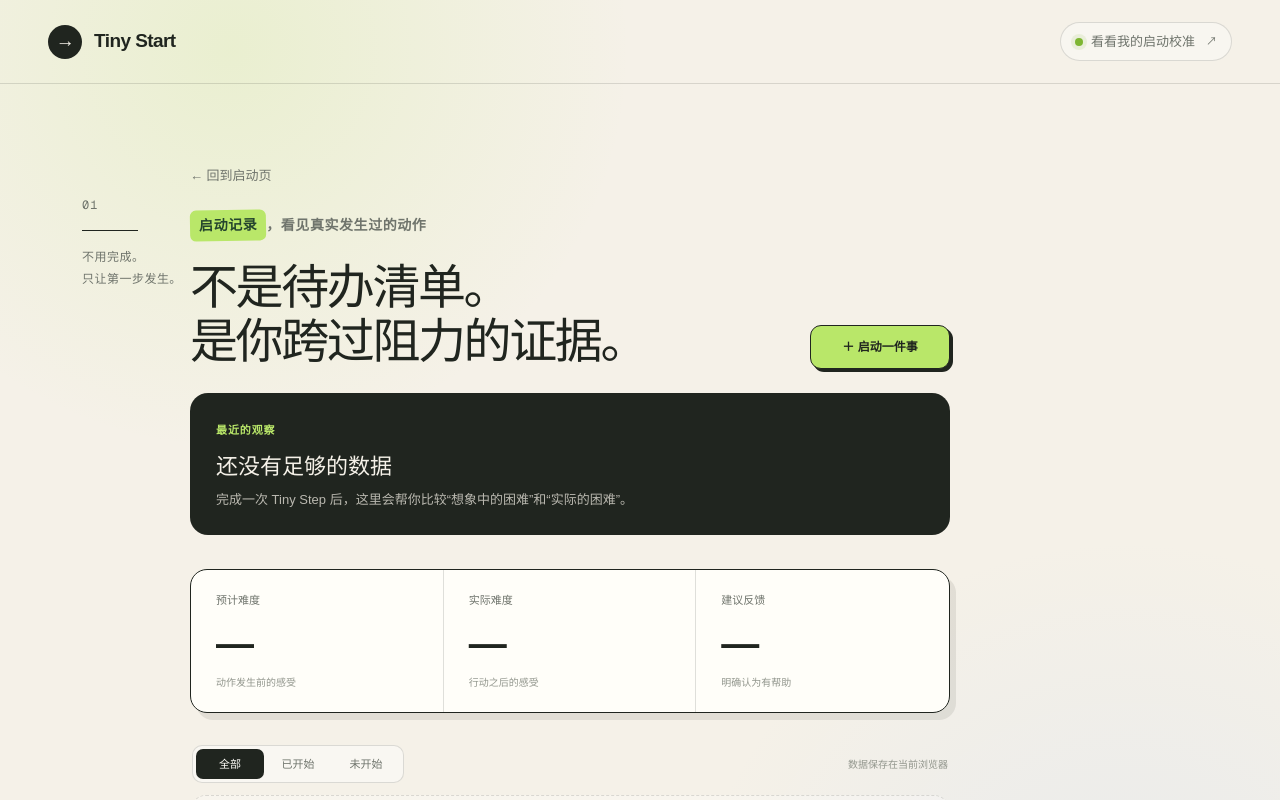
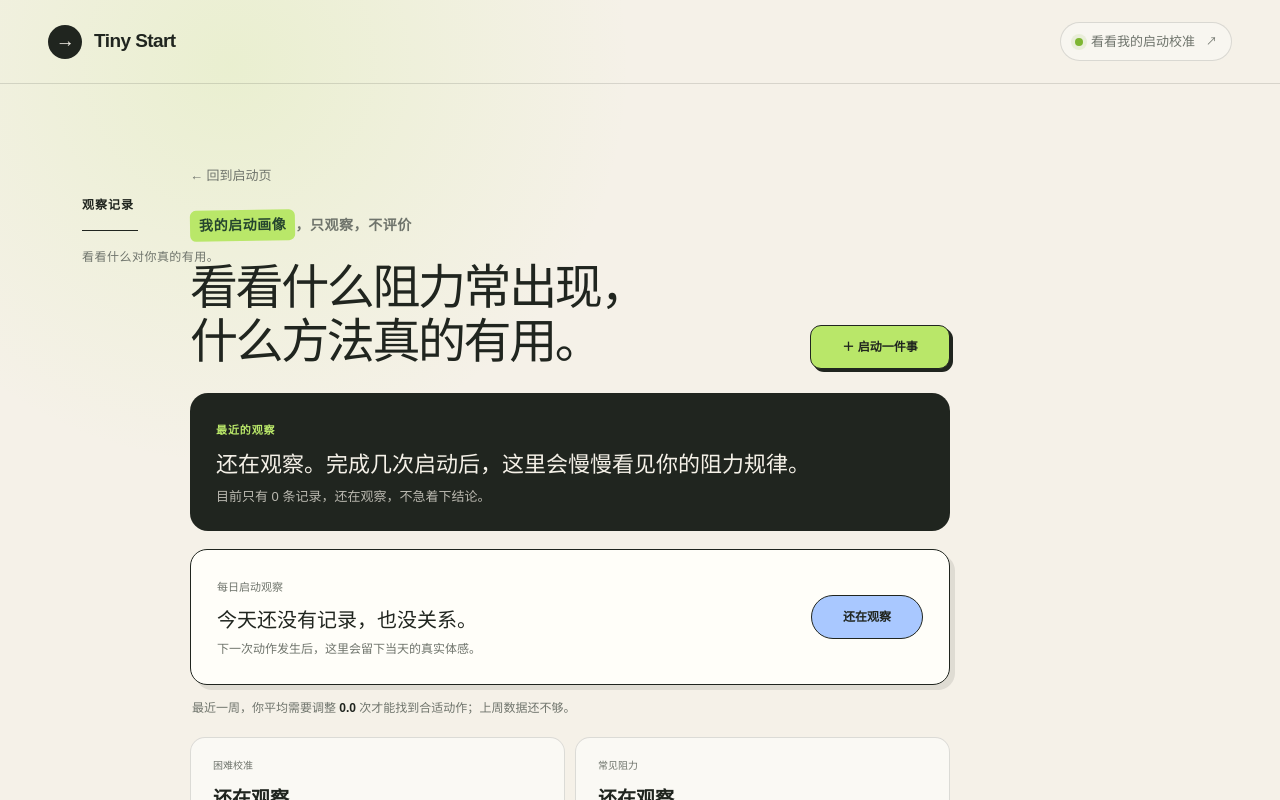
Before and after one commit to JaylnYe/tiny-start, a Next.js app: page / in a window 1280 px wide. Both pictures are taken after a click on the button "查看我的启动校准". Shown: the top 800 px of the page. Built offline with nearby package versions, Linux system fonts and the light colour scheme.

Commit message:
feat: add activation states and observation dashboard

```diff
--- a/app/globals.css
+++ b/app/globals.css
@@ -117,7 +117,7 @@ button:focus-visible, textarea:focus-visible, input:focus-visible {
   text-transform: uppercase;
 }
 
-.side-note span { font-family: var(--font-geist-mono), monospace; }
+.side-note span { display: block; color: var(--ink); font-family: var(--font-geist-mono), monospace; font-weight: 800; text-transform: none; }
 .side-line { width: 56px; height: 1px; background: var(--ink); margin: 16px 0; }
 .side-note p { line-height: 1.8; letter-spacing: .04em; }
 
@@ -525,6 +525,23 @@ h1 {
 .calibration-story span { color: var(--green); font-size: 11px; font-weight: 800; letter-spacing: .08em; }
 .calibration-story h3 { margin: 9px 0 7px; font-size: 22px; }
 .calibration-story p { margin: 0; color: rgba(245,241,232,.72); font-size: 13px; line-height: 1.6; }
+.observation-hero h3 { max-width: 720px; line-height: 1.35; }
+.daily-observation { margin: 18px 0 12px; padding: 24px 26px; display: flex; align-items: center; justify-content: space-between; gap: 24px; border: 1.5px solid var(--ink); border-radius: 17px; background: var(--white); box-shadow: 5px 5px 0 rgba(32,37,31,.1); }
+.daily-observation > div > span { color: var(--muted); font-size: 11px; }
+.daily-observation h3 { margin: 7px 0 5px; font-size: 20px; }
+.daily-observation p { margin: 0; color: var(--muted); font-size: 12px; line-height: 1.6; }
+.start-feeling { min-width: 112px; padding: 12px 14px; border: 1px solid var(--ink); border-radius: 999px; text-align: center; font-size: 12px; }
+.start-feeling.lighter { background: var(--green); }
+.start-feeling.steady { background: var(--blue); }
+.start-feeling.needs-smaller { background: #f4d5c9; }
+.week-trend { margin: 14px 2px 20px; color: var(--muted); font-size: 12px; }
+.week-trend b { color: var(--ink); }
+.observation-grid { display: grid; grid-template-columns: repeat(2, 1fr); gap: 10px; }
+.observation-grid article { min-height: 150px; padding: 20px 22px; display: flex; flex-direction: column; border: 1px solid var(--line); border-radius: 15px; background: rgba(255,255,255,.54); }
+.observation-grid article > span { color: var(--muted); font-size: 10px; }
+.observation-grid article > b { margin: 13px 0 8px; font-size: 19px; line-height: 1.4; }
+.observation-grid article > p { margin: auto 0 0; color: var(--muted); font-size: 11px; line-height: 1.55; }
+.time-observation { margin: 12px 0 30px; padding: 12px 15px; border-radius: 10px; background: rgba(169,200,255,.22); color: var(--muted); font-size: 11px; }
 .history-stats > div { min-height: 130px; padding: 22px 25px; display: flex; flex-direction: column; border-right: 1px solid var(--line); }
 .history-stats > div:last-child { border-right: 0; }
 .history-stats span { color: var(--muted); font-size: 11px; }
@@ -619,6 +636,8 @@ footer {
   .result-card { padding: 21px 18px; gap: 14px; }
   .history-heading { align-items: flex-start; flex-direction: column; }
   .history-heading .compact-start { width: 100%; }
+  .daily-observation { align-items: flex-start; flex-direction: column; }
+  .observation-grid { grid-template-columns: 1fr; }
   .history-stats { grid-template-columns: 1fr; }
   .history-stats > div { min-height: 96px; border-right: 0; border-bottom: 1px solid var(--line); }
   .history-stats > div:last-child { border-bottom: 0; }
--- a/app/page.tsx
+++ b/app/page.tsx
@@ -19,10 +19,21 @@ type ActionPlan = {
   frictionType?: string;
   interventionType?: string;
   stepMode?: "single" | "progressive";
+  activationStatus?: "friction_remaining" | "activation_achieved" | "blocked_external";
 };
 
 type SuggestionVersion = "initial" | "smaller" | "reparsed";
 type HelpfulRating = "yes" | "somewhat" | "no";
+type SessionEventType = "initial" | "smaller" | "reparsed" | "continued" | "action_happened" | "action_not_happened";
+
+type SessionEvent = {
+  type: SessionEventType;
+  timestamp: number;
+  stepNumber: number;
+  action?: string;
+  frictionType?: string;
+  interventionType?: string;
+};
 
 type StoredSession = {
   id: number;
@@ -41,6 +52,8 @@ type StoredSession = {
   suggestionHelpful?: HelpfulRating;
   retryCount?: number;
   completedActions?: string[];
+  events?: SessionEvent[];
+  activationStatus?: ActionPlan["activationStatus"];
 };
 
 function getDateGroup(timestamp: number) {
@@ -86,6 +99,8 @@ function buildPlan(raw: string): ActionPlan {
       duration: 1,
       stopCondition: "衣服出现在洗衣机旁边，就可以停下来。",
       artifact: "一件放到洗衣机旁的衣服",
+      stepMode: "single",
+      activationStatus: "activation_achieved",
     };
   }
 
@@ -102,6 +117,8 @@ function buildPlan(raw: string): ActionPlan {
       duration: 2,
       stopCondition: "DDL 出现在屏幕上，就可以停下来。",
       artifact: "一个已打开的 VOM 表 DDL",
+      stepMode: "progressive",
+      activationStatus: "friction_remaining",
     };
   }
 
@@ -118,6 +135,8 @@ function buildPlan(raw: string): ActionPlan {
       duration: 1,
       stopCondition: "长方形出现，就可以停。",
       artifact: "一个输入框草图",
+      stepMode: "progressive",
+      activationStatus: "friction_remaining",
     };
   }
 
@@ -133,6 +152,8 @@ function buildPlan(raw: string): ActionPlan {
     duration: 2,
     stopCondition: "文件出现在屏幕上，就可以停。",
     artifact: "一个已打开的相关文件",
+    stepMode: "progressive",
+    activationStatus: "friction_remaining",
   };
 }
 
@@ -167,6 +188,7 @@ export default function Home() {
   const [stepNumber, setStepNumber] = useState(1);
   const [completedActions, setCompletedActions] = useState<string[]>([]);
   const [isLoadingNext, setIsLoadingNext] = useState(false);
+  const [sessionEvents, setSessionEvents] = useState<SessionEvent[]>([]);
 
   useEffect(() => {
     const saved = window.localStorage.getItem("tiny-start-sessions");
@@ -203,14 +225,13 @@ export default function Home() {
     .map((label) => ({ label, items: visibleSessions.filter((session) => getDateGroup(session.id) === label) }))
     .filter((group) => group.items.length);
 
-  const averageDelta = sessions.length
-    ? sessions.reduce((sum, session) => sum + session.before - session.after, 0) / sessions.length
+  const difficultySessions = sessions.filter((session) => session.started);
+  const averageDelta = difficultySessions.length
+    ? difficultySessions.reduce((sum, session) => sum + session.before - session.after, 0) / difficultySessions.length
     : 0;
-  const averageBefore = sessions.length ? sessions.reduce((sum, session) => sum + session.before, 0) / sessions.length : 0;
-  const averageAfter = sessions.length ? sessions.reduce((sum, session) => sum + session.after, 0) / sessions.length : 0;
-  const ratedSessions = sessions.filter((session) => session.suggestionHelpful);
-  const helpfulSessions = ratedSessions.filter((session) => session.suggestionHelpful === "yes").length;
-  const calibrationSummary = !sessions.length
+  const averageBefore = difficultySessions.length ? difficultySessions.reduce((sum, session) => sum + session.before, 0) / difficultySessions.length : 0;
+  const averageAfter = difficultySessions.length ? difficultySessions.reduce((sum, session) => sum + session.after, 0) / difficultySessions.length : 0;
+  const calibrationSummary = !difficultySessions.length
     ? "还没有足够的数据"
     : averageDelta > 0.5
       ? "最近你通常会把开始想难一点"
@@ -218,12 +239,54 @@ export default function Home() {
         ? "最近有些动作实际比预想更难"
         : "最近你的困难预估比较接近实际";
 
+  const now = Date.now();
+  const todaySessions = sessions.filter((session) => getDateGroup(session.id) === "今天");
+  const todayDifficultySessions = todaySessions.filter((session) => session.started);
+  const recentWeek = sessions.filter((session) => now - session.id < 7 * 86400000);
+  const previousWeek = sessions.filter((session) => now - session.id >= 7 * 86400000 && now - session.id < 14 * 86400000);
+  const meanRetries = (items: StoredSession[]) => items.length
+    ? items.reduce((sum, session) => sum + (session.retryCount ?? 0), 0) / items.length
+    : 0;
+  const todayBefore = todayDifficultySessions.length ? todayDifficultySessions.reduce((sum, item) => sum + item.before, 0) / todayDifficultySessions.length : 0;
+  const todayAfter = todayDifficultySessions.length ? todayDifficultySessions.reduce((sum, item) => sum + item.after, 0) / todayDifficultySessions.length : 0;
+  const frictionCounts = sessions.reduce<Record<string, number>>((counts, session) => {
+    const key = session.frictionType;
+    if (key) counts[key] = (counts[key] ?? 0) + 1;
+    return counts;
+  }, {});
+  const commonFrictions = Object.entries(frictionCounts).sort((a, b) => b[1] - a[1]).slice(0, 3);
+  const interventionStats = sessions.reduce<Record<string, { total: number; happened: number }>>((stats, session) => {
+    const key = session.interventionType;
+    if (!key) return stats;
+    stats[key] ??= { total: 0, happened: 0 };
+    stats[key].total += 1;
+    if (session.started) stats[key].happened += 1;
+    return stats;
+  }, {});
+  const bestIntervention = Object.entries(interventionStats)
+    .sort((a, b) => (b[1].happened / b[1].total) - (a[1].happened / a[1].total))[0];
+  const observationSummary = commonFrictions[0]
+    ? `最近你最常卡在“${commonFrictions[0][0]}”。${bestIntervention ? `“${bestIntervention[0]}”目前更容易让下一步发生。` : "再记录几次，就能看见哪种干预更有效。"}`
+    : "还在观察。完成几次启动后，这里会慢慢看见你的阻力规律。";
+
+  function createEvent(type: SessionEventType, currentPlan: ActionPlan | null, currentStep = stepNumber): SessionEvent {
+    return {
+      type,
+      timestamp: Date.now(),
+      stepNumber: currentStep,
+      action: currentPlan?.action,
+      frictionType: currentPlan?.frictionType ?? currentPlan?.tags[0],
+      interventionType: currentPlan?.interventionType,
+    };
+  }
+
   async function handleSubmit(event: FormEvent) {
     event.preventDefault();
     if (!task.trim()) return;
     setIsThinking(true);
     setAnalysisNotice("");
     const wasReparse = reparseMode;
+    let resolvedPlan: ActionPlan;
     try {
       const response = await fetch("/api/analyze", {
         method: "POST",
@@ -236,9 +299,11 @@ export default function Home() {
       });
       if (!response.ok) throw new Error("analysis unavailable");
       const data = await response.json() as { plan: ActionPlan };
-      setPlan(data.plan);
+      resolvedPlan = data.plan;
+      setPlan(resolvedPlan);
     } catch {
-      setPlan(buildPlan(task));
+      resolvedPlan = buildPlan(task);
+      setPlan(resolvedPlan);
       setAnalysisNotice("AI 暂时未连接，已使用本地拆解继续。你的内容没有丢失。");
     } finally {
       setIsThinking(false);
@@ -246,6 +311,9 @@ export default function Home() {
       if (wasReparse) setRetryCount((value) => value + 1);
       setReparseMode(false);
       setPreviousPlan(null);
+      setSessionEvents((events) => wasReparse
+        ? [...events, createEvent("reparsed", resolvedPlan, stepNumber)]
+        : [createEvent("initial", resolvedPlan, 1)]);
       setPhase("plan");
     }
   }
@@ -271,6 +339,7 @@ export default function Home() {
       if (!response.ok) throw new Error("replan unavailable");
       const data = await response.json() as { plan: ActionPlan };
       setPlan(data.plan);
+      setSessionEvents((events) => [...events, createEvent(version === "smaller" ? "smaller" : "reparsed", data.plan)]);
       setSuggestionVersion(version);
       setRetryCount((value) => value + 1);
       setShowCorrection(false);
@@ -297,7 +366,14 @@ export default function Home() {
     if (!plan) return;
     setStarted(true);
     setCompletedActions((items) => [...items, plan.action]);
-    setPhase(plan.stepMode === "progressive" && stepNumber < 5 ? "continue" : "feedback");
+    setSessionEvents((events) => [...events, createEvent("action_happened", plan)]);
+    setPhase(plan.activationStatus === "friction_remaining" && stepNumber < 5 ? "continue" : "feedback");
+  }
+
+  function markActionNotHappened() {
+    setStarted(false);
+    setSessionEvents((events) => [...events, createEvent("action_not_happened", plan)]);
+    setPhase("feedback");
   }
 
   async function loadNextStep() {
@@ -316,6 +392,7 @@ export default function Home() {
       if (!response.ok) throw new Error("next step unavailable");
       const data = await response.json() as { plan: ActionPlan };
       setPlan(data.plan);
+      setSessionEvents((events) => [...events, createEvent("continued", data.plan, stepNumber + 1)]);
       setStepNumber((value) => value + 1);
       setPhase("plan");
     } catch {
@@ -344,6 +421,8 @@ export default function Home() {
       suggestionHelpful,
       retryCount,
       completedActions,
+      events: sessionEvents,
+      activationStatus: plan?.activationStatus,
     };
     const nextSessions = [nextSession, ...sessions].slice(0, 20);
     setSessions(nextSessions);
@@ -376,6 +455,7 @@ export default function Home() {
     setStepNumber(1);
     setCompletedActions([]);
     setIsLoadingNext(false);
+    setSessionEvents([]);
     setPhase("input");
   }
 
@@ -384,6 +464,18 @@ export default function Home() {
     setSessions(nextSessions);
     window.localStorage.setItem("tiny-start-sessions", JSON.stringify(nextSessions));
   }
+
+  const anchor = phase === "history"
+    ? { label: "观察记录", note: "看看什么对你真的有用。" }
+    : phase === "input"
+      ? { label: "00 · 说出来", note: "先不用想清楚。" }
+      : phase === "continue"
+        ? { label: `${String(stepNumber).padStart(2, "0")} ✓`, note: "下一步暂时不会追你。" }
+        : phase === "feedback" || phase === "done"
+          ? started
+            ? { label: `${String(stepNumber).padStart(2, "0")} ✓ · 已经发生`, note: "这一步已经算数。" }
+            : { label: `${String(stepNumber).padStart(2, "0")} · 这次没动`, note: "也没关系，我们只记录真实。" }
+          : { label: `${String(stepNumber).padStart(2, "0")} · 当前一步`, note: "不用完成，只让这一步发生。" };
 
   return (
     <main className="app-shell">
@@ -403,10 +495,10 @@ export default function Home() {
       </header>
 
       <section className="content-wrap">
-        <aside className="side-note" aria-hidden="true">
-          <span>01</span>
+        <aside className="side-note" aria-live="polite">
+          <span>{anchor.label}</span>
           <div className="side-line" />
-          <p>不用完成。<br />只让第一步发生。</p>
+          <p>{anchor.note}</p>
         </aside>
 
         <div className="stage" data-phase={phase}>
@@ -570,7 +662,7 @@ export default function Home() {
                 <button className="start-button" onClick={markActionHappened}>
                   做到了
                 </button>
-                <button className="text-button" onClick={() => { setStarted(false); setPhase("feedback"); }}>
+                <button className="text-button" onClick={markActionNotHappened}>
                   还没动
                 </button>
               </div>
@@ -670,25 +762,44 @@ export default function Home() {
               </button>
               <div className="history-heading">
                 <div>
-                  <p className="kicker"><span>启动记录</span>，看见真实发生过的动作</p>
-                  <h2>不是待办清单。<br />是你跨过阻力的证据。</h2>
+                  <p className="kicker"><span>我的启动画像</span>，只观察，不评价</p>
+                  <h2>看看什么阻力常出现，<br />什么方法真的有用。</h2>
                 </div>
                 <button className="compact-start" onClick={restart}>＋ 启动一件事</button>
               </div>
 
-              <div className="calibration-story">
+              <div className="calibration-story observation-hero">
                 <span>最近的观察</span>
-                <h3>{calibrationSummary}</h3>
-                <p>{sessions.length
-                  ? `预计难度 ${averageBefore.toFixed(1)}，实际难度 ${averageAfter.toFixed(1)}，平均${averageDelta >= 0 ? "高估" : "低估"} ${Math.abs(averageDelta).toFixed(1)} 分。`
-                  : "完成一次 Tiny Step 后，这里会帮你比较“想象中的困难”和“实际的困难”。"}</p>
+                <h3>{observationSummary}</h3>
+                <p>{sessions.length < 5 ? `目前只有 ${sessions.length} 条记录，还在观察，不急着下结论。` : calibrationSummary}</p>
               </div>
 
-              <div className="history-stats">
-                <div><span>预计难度</span><b>{sessions.length ? averageBefore.toFixed(1) : "—"}</b><small>动作发生前的感受</small></div>
-                <div><span>实际难度</span><b>{sessions.length ? averageAfter.toFixed(1) : "—"}</b><small>行动之后的感受</small></div>
-                <div><span>建议反馈</span><b>{ratedSessions.length ? `${helpfulSessions}/${ratedSessions.length}` : "—"}</b><small>明确认为有帮助</small></div>
+              <div className="daily-observation">
+                <div>
+                  <span>每日启动观察</span>
+                  <h3>{todaySessions.length ? `今天记录了 ${todaySessions.length} 次启动。` : "今天还没有记录，也没关系。"}</h3>
+                  <p>{todayDifficultySessions.length
+                    ? `预计难度 ${todayBefore.toFixed(1)}，实际难度 ${todayAfter.toFixed(1)}。你今天通常把开始${todayBefore >= todayAfter ? "想难了" : "想轻了"} ${Math.abs(todayBefore - todayAfter).toFixed(1)} 分。`
+                    : "下一次动作发生后，这里会留下当天的真实体感。"}</p>
+                </div>
+                <b className={`start-feeling ${todayBefore - todayAfter > 0.5 ? "lighter" : todayAfter - todayBefore > 0.5 ? "needs-smaller" : "steady"}`}>
+                  {todayDifficultySessions.length ? (todayBefore - todayAfter > 0.5 ? "更轻了" : todayAfter - todayBefore > 0.5 ? "需要更小入口" : "差不多") : "还在观察"}
+                </b>
               </div>
+
+              <div className="week-trend">
+                最近一周，你平均需要调整 <b>{meanRetries(recentWeek).toFixed(1)}</b> 次才能找到合适动作；
+                {previousWeek.length ? <>上周是 <b>{meanRetries(previousWeek).toFixed(1)}</b> 次。</> : "上周数据还不够。"}
+              </div>
+
+              <div className="observation-grid">
+                <article><span>困难校准</span><b>{difficultySessions.length ? `${averageBefore.toFixed(1)} → ${averageAfter.toFixed(1)}` : "还在观察"}</b><p>{calibrationSummary}</p></article>
+                <article><span>常见阻力</span><b>{commonFrictions.length ? commonFrictions.map(([name]) => name).join(" · ") : "还在观察"}</b><p>{commonFrictions.length ? "这些阻力最近出现得更多。" : "有记录后才会形成画像。"}</p></article>
+                <article><span>有效干预</span><b>{bestIntervention ? bestIntervention[0] : "还在观察"}</b><p>{bestIntervention ? `${bestIntervention[1].happened}/${bestIntervention[1].total} 次让动作发生。` : "先不根据少量数据下结论。"}</p></article>
+                <article><span>调整过程</span><b>{sessions.length ? `${meanRetries(sessions).toFixed(1)} 次` : "还在观察"}</b><p>平均需要缩小或重新理解的次数。</p></article>
+              </div>
+
+              <div className="time-observation">{sessions.length >= 10 ? "时间段规律将在下一轮画像中出现。" : `再积累 ${Math.max(0, 10 - sessions.length)} 条记录后，才会尝试判断哪个时间段更容易卡住。`}</div>
 
               <div className="history-toolbar">
                 <div className="history-tabs" role="group" aria-label="筛选启动记录">
```
Also changed, not shown: app/api/analyze/route.ts (+7 -2 lines).
